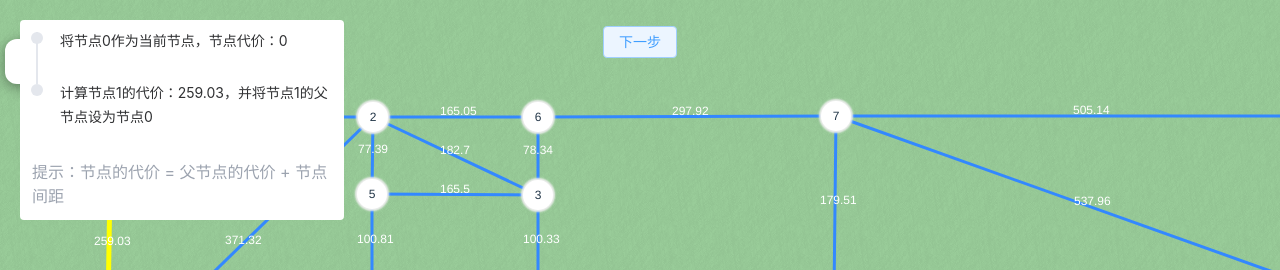
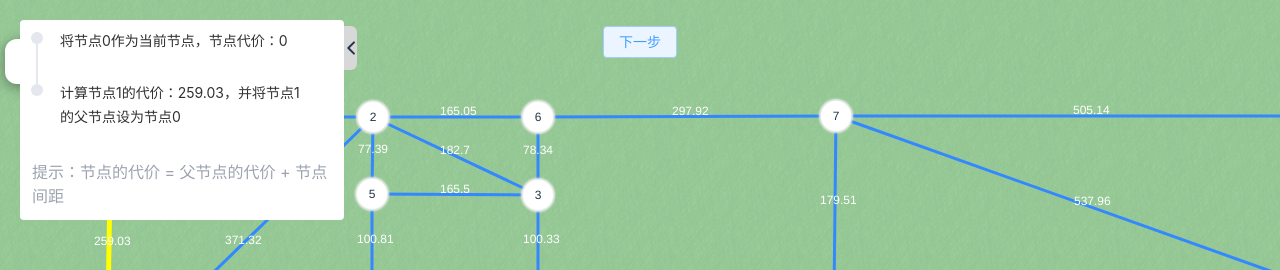
Before and after one commit to Fate-ui/learn-dijkstra-algorithm-online, a Vue app: page /#/home in a window 1280 px wide. Both pictures are taken after a click on the button "下一步". Shown: the top 270 px of the page. Built offline with nearby package versions, Linux system fonts and the light colour scheme.

Commit message:
左侧解释文本框收缩功能

```diff
--- a/package.json
+++ b/package.json
@@ -1,5 +1,5 @@
 {
-  "name": "learn-dijkstra-algorithm-online",
+  "name": "learn-dijk stra-algorithm-online",
   "version": "0.0.1",
   "private": true,
   "type": "module",
--- a/src/views/ShowStepText/ShowStepText.vue
+++ b/src/views/ShowStepText/ShowStepText.vue
@@ -1,5 +1,6 @@
 <script setup lang="ts">
 import { storeToRefs } from 'pinia'
+import { ArrowLeftBold, ArrowRightBold } from '@element-plus/icons-vue'
 import { useMapStore } from '@/store/map'
 
 const mapStore = useMapStore()
@@ -14,17 +15,50 @@ watch(
   },
   { deep: true }
 )
+
+const showBar = ref(true)
+function toggleBar() {
+  showBar.value = !showBar.value
+}
 </script>
 
 <template>
-  <div ref="containerRef" class="bg-white w-300px max-h-50vh rounded p-12px overflow-y-scroll break-all" text="justify">
-    <el-timeline class="!pl-0">
-      <el-timeline-item v-for="(activity, index) in timelineNodes" :key="index" :timestamp="activity.timestamp">
-        {{ activity.content }}
-      </el-timeline-item>
-    </el-timeline>
-    <div v-if="timelineNodes.length > 1" class="text-gray" text="12px">提示：节点的代价 = 父节点的代价 + 节点间距</div>
+  <div>
+    <div
+      ref="containerRef"
+      :class="{ '!w-0 !p-0': !showBar }"
+      class="bar bg-white w-300px max-h-50vh rounded p-12px overflow-y-scroll overflow-x-hidden break-all"
+      text="justify"
+    >
+      <el-timeline class="!pl-0 w-280px">
+        <el-timeline-item v-for="(activity, index) in timelineNodes" :key="index" :timestamp="activity.timestamp">
+          {{ activity.content }}
+        </el-timeline-item>
+      </el-timeline>
+      <div v-if="timelineNodes.length > 1" class="text-gray" text="12px">提示：节点的代价 = 父节点的代价 + 节点间距</div>
+    </div>
+    <div
+      class="absolute top-6px right-0 translate-x-full z-9 grid place-items-center w-13px h-44px rounded-r-6px bg-#D8D8D8 cursor-pointer"
+      text="14px white"
+      hover="bg-#8c8c8c"
+      @click="toggleBar"
+    >
+      <el-icon v-if="showBar">
+        <ArrowLeftBold />
+      </el-icon>
+      <el-icon v-else>
+        <ArrowRightBold />
+      </el-icon>
+    </div>
   </div>
 </template>
 
-<style scoped lang="scss"></style>
+<style scoped lang="scss">
+$tr: var(--el-transition-duration) var(--el-transition-function-ease-in-out-bezier);
+
+.bar {
+  transition:
+    width $tr,
+    padding $tr;
+}
+</style>
--- a/src/views/StepNavigateRoute.ts
+++ b/src/views/StepNavigateRoute.ts
@@ -44,7 +44,6 @@ export class StepNavigateRoute {
         iconSize: [30, 30],
         popupAnchor: [0, -20]
       })
-      // 你可以在 .my-div-icon CSS 中设置样式
       const point = { lat: segmentNode.point.y, lng: segmentNode.point.x }
       const marker = L.marker(point, { icon: myIcon }).addTo(map)
 
```
